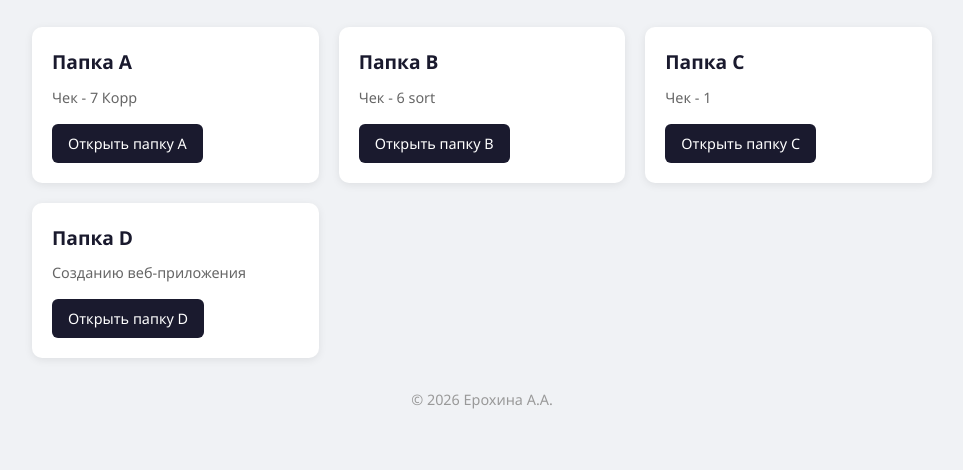
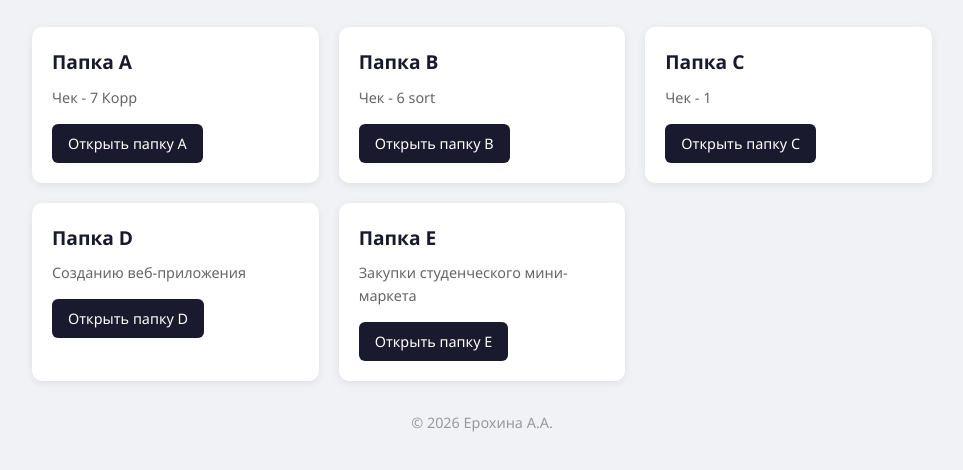
Before and after one commit to Felex-i/Felex.github.io, a plain HTML site: page index.html in a window 1280 px wide. Shown: the part 190-660 px from the top of the page, without its empty margins (158-1121 px from the left). Drawn offline with Linux system fonts and the light colour scheme.

Commit message:
Update index.html

```diff
--- a/index.html
+++ b/index.html
@@ -132,6 +132,12 @@
                 <a href="https://felex-i.github.io/Felex.github.io/d/" target="_blank">Открыть папку D</a>
             </div>
 
+            <div class="card">
+                <h2>Папка E</h2>
+                <p>Закупки студенческого мини-маркета</p>
+                <a href="https://felex-i.github.io/Felex.github.io/e/" target="_blank">Открыть папку E</a>
+            </div>
+
         </div>
 
         <footer>
```
